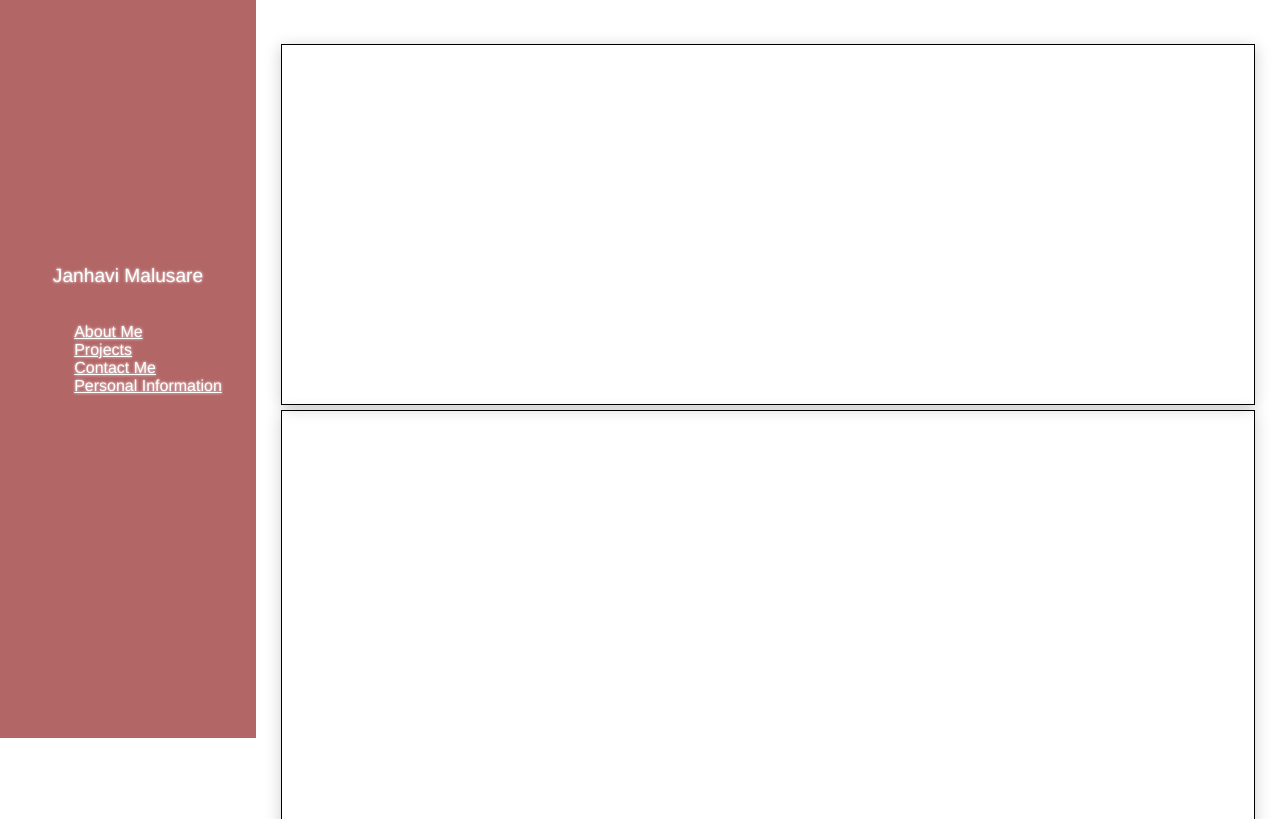
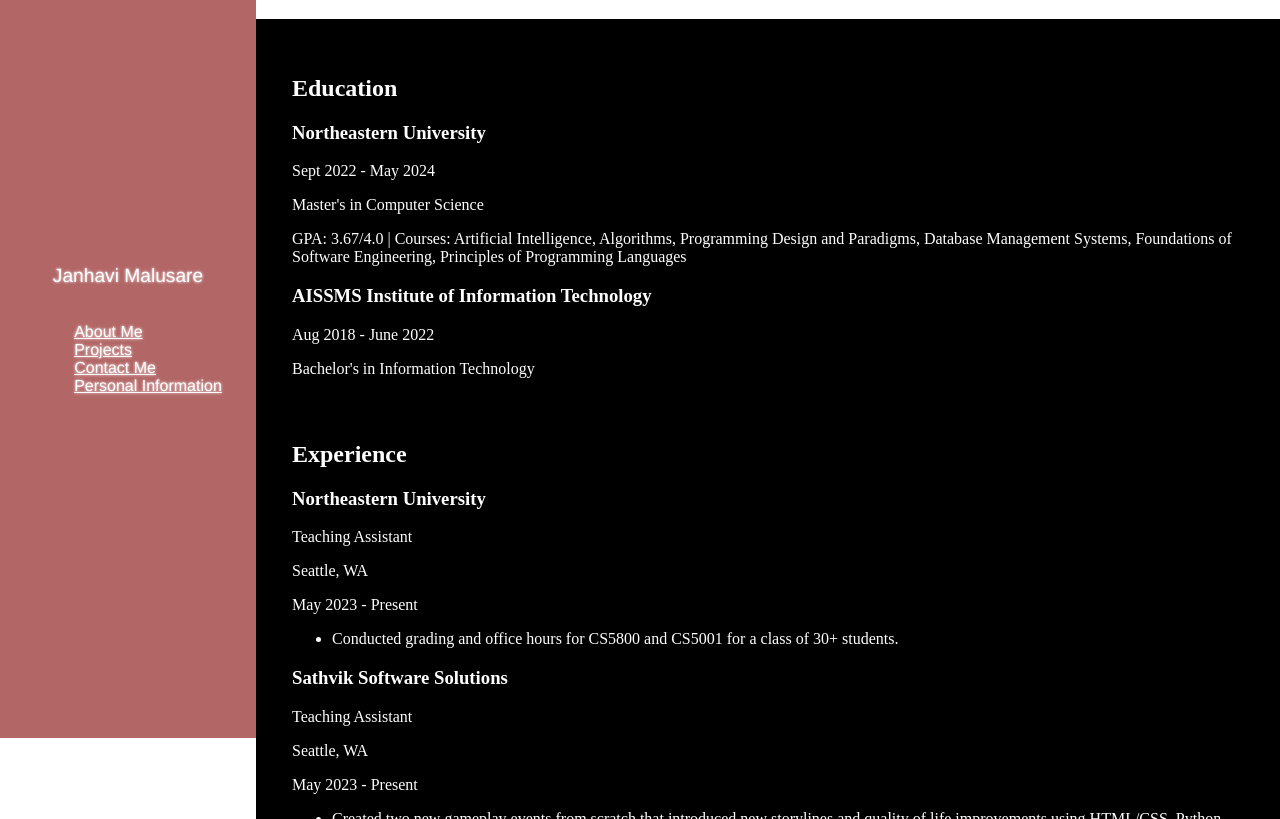
Before and after one commit to malusarej/malusarej.github.io, a plain HTML site: page website/index.html in a window 1280 px wide. Shown: the part 62-881 px from the top of the page. Drawn offline with Linux system fonts and the light colour scheme.

Commit message:
testing2

```diff
--- a/website/about.css
+++ b/website/about.css
@@ -1,5 +1,4 @@
 body {
-    background-image: url(/Users/janhavimalusare/Downloads/aboutbg.jpg);
     background-size: cover;
     background-attachment: fixed;
     background-repeat: no-repeat;
@@ -75,6 +74,7 @@ main {
     overflow-y: scroll;
     height: 100%;
     margin-left: 20%;
+    background-color: black;
 }
 
 .column {
```
